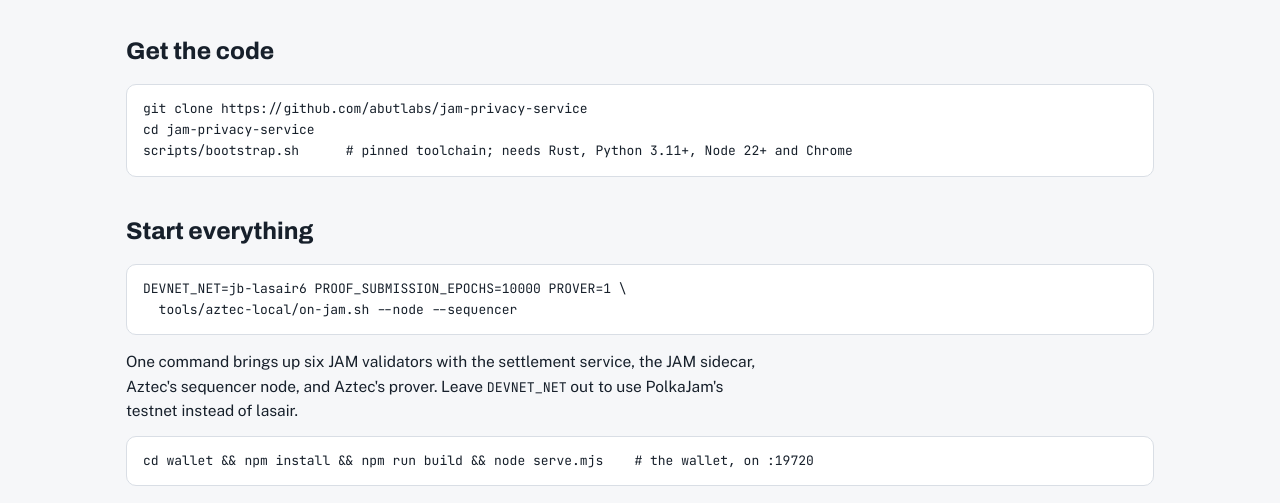
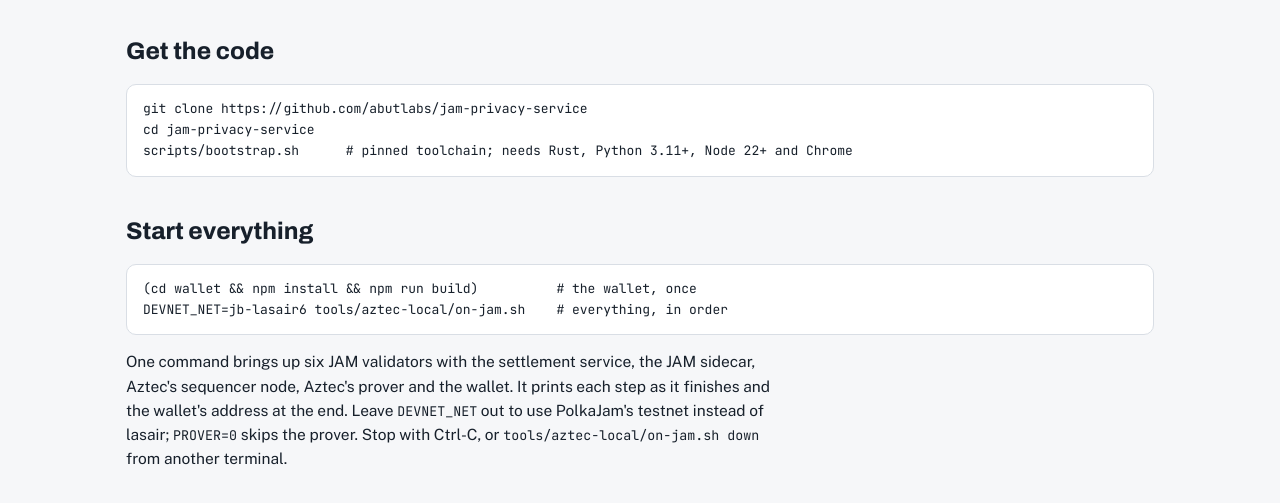
Before and after one commit to abutlabs/aztec-on-jam, a plain HTML site: page docs/operators/index.html in a window 1280 px wide. Shown: the part 222-725 px from the top of the page. Drawn offline with nearby package versions, Linux system fonts and the light colour scheme.

Commit message:
on-jam.sh: one command for the whole stack — checks ports first, prints each step, waits for each part, serves the wallet, 'down' cleans up; README quickstart runs Aztec's stack on lasair; scripts say plainly when Node is too old

```diff
--- a/docs/operators/index.html
+++ b/docs/operators/index.html
@@ -37,12 +37,13 @@
 
   <section>
     <h2>Start everything</h2>
-    <pre>DEVNET_NET=jb-lasair6 PROOF_SUBMISSION_EPOCHS=10000 PROVER=1 \
-  tools/aztec-local/on-jam.sh --node --sequencer</pre>
+    <pre>(cd wallet && npm install && npm run build)          # the wallet, once
+DEVNET_NET=jb-lasair6 tools/aztec-local/on-jam.sh    # everything, in order</pre>
     <p>One command brings up six JAM validators with the settlement service, the JAM sidecar,
-      Aztec's sequencer node, and Aztec's prover. Leave <code>DEVNET_NET</code> out to use
-      PolkaJam's testnet instead of lasair.</p>
-    <pre>cd wallet && npm install && npm run build && node serve.mjs    # the wallet, on :19720</pre>
+      Aztec's sequencer node, Aztec's prover and the wallet. It prints each step as it finishes
+      and the wallet's address at the end. Leave <code>DEVNET_NET</code> out to use PolkaJam's
+      testnet instead of lasair; <code>PROVER=0</code> skips the prover. Stop with Ctrl-C, or
+      <code>tools/aztec-local/on-jam.sh down</code> from another terminal.</p>
   </section>
 
   <section>
--- a/tools/aztec-local/real-proofs-check.mjs
+++ b/tools/aztec-local/real-proofs-check.mjs
@@ -5,6 +5,7 @@
 //      and that transfer's original is never sent.
 // Exit 0 only if the mined transfer settles and the tampered one is refused.
 //   node real-proofs-check.mjs [node url]       (default http://[::1]:8080)
+import './node-check.mjs';
 import { createAztecNodeClient } from '@aztec-labs/aztec.js/node';
 import { getContractInstanceFromInstantiationParams } from '@aztec-labs/aztec.js/contracts';
 import { SponsoredFeePaymentMethod } from '@aztec-labs/aztec.js/fee';
--- a/tools/aztec-local/send-tx.mjs
+++ b/tools/aztec-local/send-tx.mjs
@@ -7,6 +7,7 @@
 //   3. both private balances are read back and asserted.
 // Exit 0 only if every transaction mines and the balances are 960 and 40.
 //   node send-tx.mjs [node url]       (default http://[::1]:8080)
+import './node-check.mjs';
 import { createAztecNodeClient } from '@aztec-labs/aztec.js/node';
 import { getContractInstanceFromInstantiationParams } from '@aztec-labs/aztec.js/contracts';
 import { SponsoredFeePaymentMethod } from '@aztec-labs/aztec.js/fee';
@@ -19,7 +20,7 @@
 import { createFundedInitializerlessAccounts } from '@aztec-labs/wallets/testing';
 
 const node = createAztecNodeClient(process.argv[2] ?? 'http://[::1]:8080');
-const wallet = await EmbeddedWallet.create(node, { pxeConfig: { proverEnabled: false }, ephemeral: true });
+const wallet = await EmbeddedWallet.create(node, { pxeConfig: { proverEnabled: true }, ephemeral: true });  // the node verifies real proofs (#67)
 const accounts = await getInitialTestAccountsData();
 await createFundedInitializerlessAccounts(wallet, accounts);
 const admin = accounts[0].address;
```
Also changed, not shown: tools/aztec-local/node-check.mjs (added, +7 -0 lines), README.md, 1 other file.
